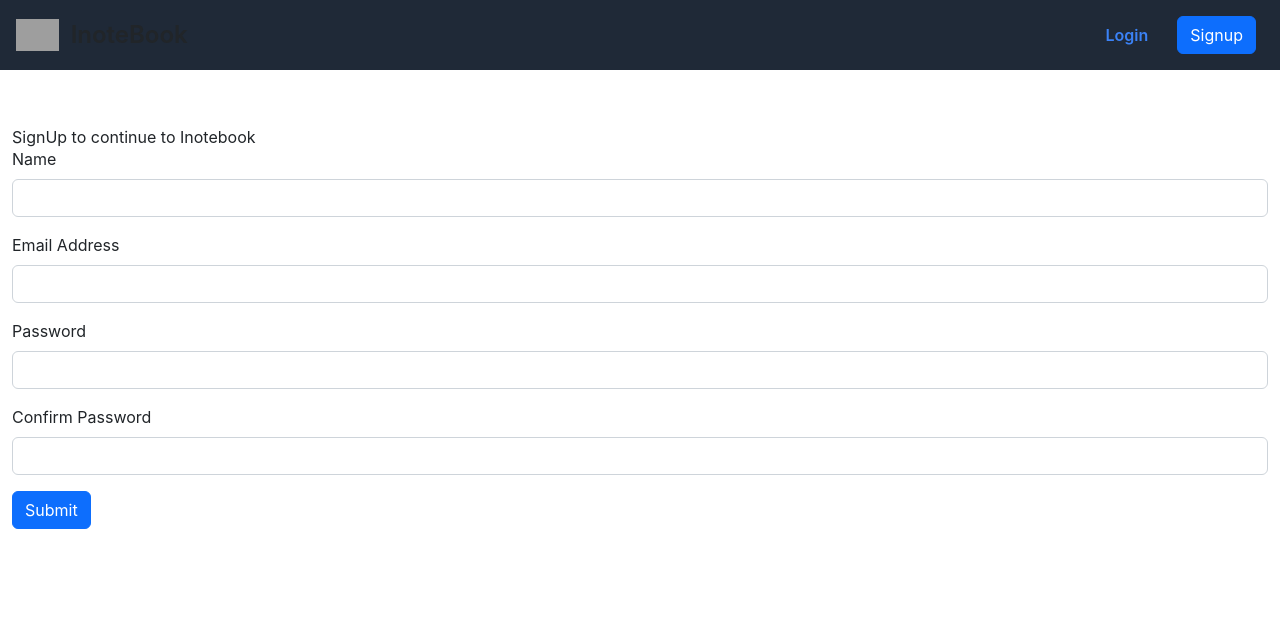
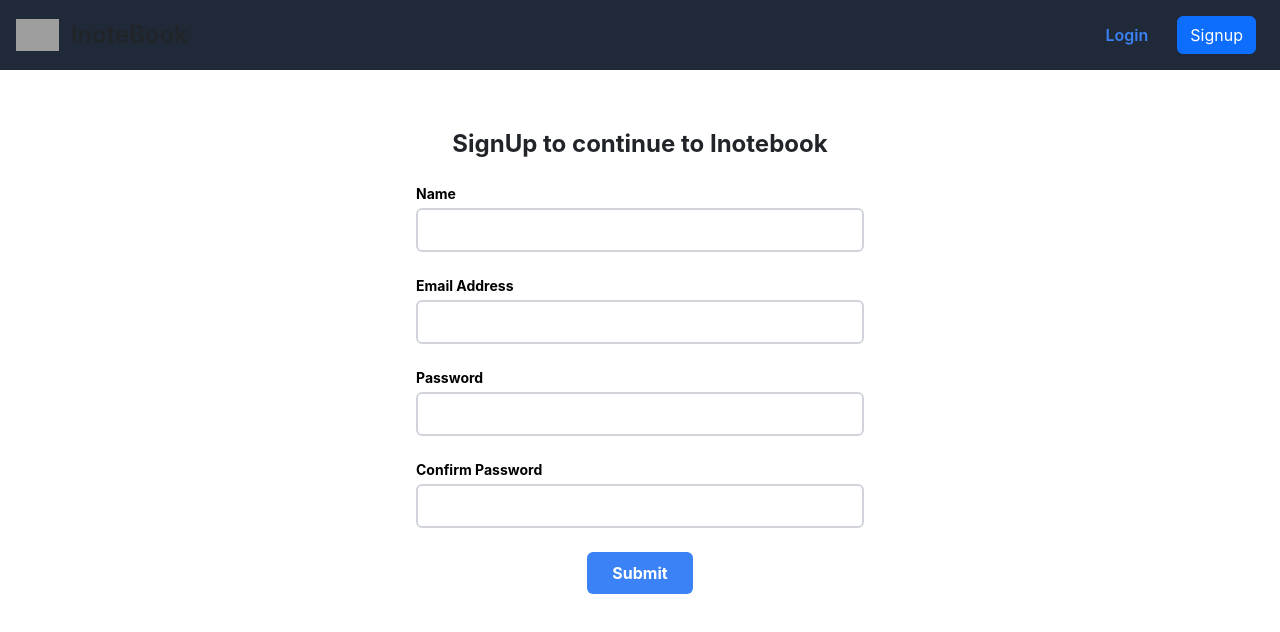
Before and after one commit to pranjal6314/inotebook, a React (Create React App) app: page /Signup in a window 1280 px wide. Shown: the top 632 px of the page. Built offline with nearby package versions, Linux system fonts and the light colour scheme; grey boxes are pictures that could not be loaded.

Commit message:
style : login , signup page updated 💎 fix :signup error 🐛

```diff
--- a/src/App.css
+++ b/src/App.css
@@ -1,4 +1,4 @@
-.App {
+/* .App {
   text-align: center;
 }
 
@@ -11,8 +11,8 @@
   .App-logo {
     animation: App-logo-spin infinite 20s linear;
   }
-}
-
+} */
+/*
 .App-header {
   background-color: #282c34;
   min-height: 100vh;
@@ -39,4 +39,4 @@
 
 i{
   cursor: pointer;
-}
+} */
--- a/src/Components/login/Login.js
+++ b/src/Components/login/Login.js
@@ -1,8 +1,8 @@
 import React, { useState } from "react";
 import { useNavigate } from "react-router-dom";
-import "./login.css";
 const Login = (props) => {
   const [credentials, setCredentials] = useState({ email: "", password: "" });
+
   const history = useNavigate();
   const handleSubmit = async (e) => {
     e.preventDefault();
@@ -19,9 +19,7 @@ const Login = (props) => {
     const json = await response.json();
     console.log(json);
     if (json.success) {
-      //save the auth token and redirect
       localStorage.setItem("token", json.authtoken);
-      //for redirecting we use usehistory hook
       props.showAlert("Logged in Successfully ", "success");
       history("/");
     } else {
@@ -32,41 +30,90 @@ const Login = (props) => {
     setCredentials({ ...credentials, [e.target.name]: e.target.value });
   };
   return (
-    <div className="mt-2">
-      <h2>Login to continue to Inotebook</h2>
-      <form onSubmit={handleSubmit}>
-        <div className="mb-3">
-          <label htmlFor="email" className="form-label">
+
+//     <div className="mt-2 flex justify-center items-center flex-col">
+//   <h2 className="text-center text-2xl font-bold">Login to continue to Inotebook</h2>
+//   <form onSubmit={handleSubmit} className="mt-4 w-full max-w-sm">
+//     <div className="mb-3">
+//       <label htmlFor="email" className="block text-sm font-bold text-black">
+//         Email Address
+//       </label>
+//       <input
+//         type="email"
+//         className="form-input mt-1 block w-full border-gray-300 rounded-md focus:outline-none focus:ring focus:border-blue-300"
+//         id="email"
+//         onChange={onchange}
+//         value={credentials.email}
+//         name="email"
+//         placeholder="Enter your email"
+//       />
+//     </div>
+//     <div className="mb-3">
+//       <label htmlFor="password" className="block text-sm font-bold text-black">
+//         Password
+//       </label>
+//       <input
+//         type="password"
+//         className="form-input mt-1 block w-full border-gray-300 rounded-md focus:outline-none focus:ring focus:border-blue-300"
+//         value={credentials.password}
+//         onChange={onchange}
+//         id="password"
+//         name="password"
+//         placeholder="Enter your password"
+//       />
+//     </div>
+
+//     <button
+//       type="submit"
+//       className="btn bg-blue-500 text-white hover:bg-blue-700 font-bold py-2 px-4 rounded focus:outline-none focus:shadow-outline-blue active:bg-blue-800"
+//     >
+//       Submit
+//     </button>
+//   </form>
+// </div>
+<div className="mt-2 flex justify-center items-center flex-col">
+  <h2 className="text-center text-2xl font-bold">Login to continue to Inotebook</h2>
+  <form onSubmit={handleSubmit} className="mt-4 w-full max-w-md">
+    <div className="mb-4">
+      <label htmlFor="email" className="block text-sm font-bold text-black">
         Email Address
       </label>
       <input
         type="email"
-            className="form-control"
+        className="form-input mt-1 block w-full border-2 border-gray-300 rounded-md p-2 focus:outline-none focus:ring focus:border-blue-300"
         id="email"
         onChange={onchange}
         value={credentials.email}
         name="email"
+        placeholder="Enter your email"
       />
     </div>
-        <div className="mb-3">
-          <label htmlFor="password" className="form-label">
+    <div className="mb-4">
+      <label htmlFor="password" className="block text-sm font-bold text-black">
         Password
       </label>
       <input
         type="password"
-            className="form-control"
+        className="form-input mt-1 block w-full border-2 border-gray-300 rounded-md p-2 focus:outline-none focus:ring focus:border-blue-300"
         value={credentials.password}
         onChange={onchange}
         id="password"
         name="password"
+        placeholder="Enter your password"
       />
     </div>
 
-        <button type="submit" className="btn btn-primary">
+    <div className="flex items-center justify-center">
+      <button
+        type="submit"
+        className="btn bg-blue-500 text-white hover:bg-blue-700 font-bold py-2 px-4 rounded focus:outline-none focus:shadow-outline-blue active:bg-blue-800"
+      >
         Submit
       </button>
+    </div>
   </form>
 </div>
+
     );
 };
 
--- a/src/Components/login/Signup.js
+++ b/src/Components/login/Signup.js
@@ -23,7 +23,7 @@ const Signup = (props) => {
       history("/");
       props.showAlert("Account Created Successfully ","success");
     }else{
-      props.showAlert("Invalid Credentials","danger");
+      props.showAlert(json.error,"danger");
     }
 
 
@@ -33,31 +33,103 @@ const Signup = (props) => {
     setCredentials({...credentials,[e.target.name]:e.target.value});
 }
   return (
-    <div className='mt-2'>
-    <h2>SignUp to continue to Inotebook</h2>
-      <form onSubmit={handleSubmit}>
+//     <div className='mt-2'>
+//     <h2>SignUp to continue to Inotebook</h2>
+//       <form onSubmit={handleSubmit}>
 
-  <div className="mb-3">
-    <label htmlFor="name" className="form-label">Name</label>
-    <input type="text" className="form-control" id="name" onChange={onchange} value={credentials.name} name='name'/>
-  </div>
-  <div className="mb-3">
-    <label htmlFor="email" className="form-label">Email Address</label>
-    <input type="email" className="form-control" id="email" onChange={onchange} value={credentials.email} name='email'/>
-  </div>
-  <div className="mb-3">
-    <label htmlFor="password" className="form-label">Password</label>
-    <input type="password" className="form-control" value={credentials.password} onChange={onchange} minLength={5} required id="password" name='password'/>
-  </div>
-  <div className="mb-3">
-    <label htmlFor="Cpassword" className="form-label">Confirm Password</label>
-    <input type="password" className="form-control" value={credentials.Cpassword} onChange={onchange}minLength={5} required id="Cpassword" name='Cpassword'/>
-  </div>
+//   <div className="mb-3">
+//     <label htmlFor="name" className="form-label">Name</label>
+//     <input type="text" className="form-control" id="name" onChange={onchange} value={credentials.name} name='name'/>
+//   </div>
+//   <div className="mb-3">
+//     <label htmlFor="email" className="form-label">Email Address</label>
+//     <input type="email" className="form-control" id="email" onChange={onchange} value={credentials.email} name='email'/>
+//   </div>
+//   <div className="mb-3">
+//     <label htmlFor="password" className="form-label">Password</label>
+//     <input type="password" className="form-control" value={credentials.password} onChange={onchange} minLength={5} required id="password" name='password'/>
+//   </div>
+//   <div className="mb-3">
+//     <label htmlFor="Cpassword" className="form-label">Confirm Password</label>
+//     <input type="password" className="form-control" value={credentials.Cpassword} onChange={onchange}minLength={5} required id="Cpassword" name='Cpassword'/>
+//   </div>
 
-  <button type="submit" className="btn btn-primary" >Submit</button>
-</form>
+//   <button type="submit" className="btn btn-primary" >Submit</button>
+// </form>
 
+//     </div>
+
+<div className='mt-2 flex justify-center items-center flex-col'>
+  <h2 className='text-center text-2xl font-bold'>SignUp to continue to Inotebook</h2>
+  <form onSubmit={handleSubmit} className='mt-4 w-full max-w-md'>
+    <div className='mb-4'>
+      <label htmlFor='name' className='block text-sm font-bold text-black'>
+        Name
+      </label>
+      <input
+        type='text'
+        className='form-input mt-1 block w-full border-2 border-gray-300 rounded-md p-2 focus:outline-none focus:ring focus:border-blue-300'
+        id='name'
+        onChange={onchange}
+        value={credentials.name}
+        name='name'
+      />
     </div>
+    <div className='mb-4'>
+      <label htmlFor='email' className='block text-sm font-bold text-black'>
+        Email Address
+      </label>
+      <input
+        type='email'
+        className='form-input mt-1 block w-full border-2 border-gray-300 rounded-md p-2 focus:outline-none focus:ring focus:border-blue-300'
+        id='email'
+        onChange={onchange}
+        value={credentials.email}
+        name='email'
+      />
+    </div>
+    <div className='mb-4'>
+      <label htmlFor='password' className='block text-sm font-bold text-black'>
+        Password
+      </label>
+      <input
+        type='password'
+        className='form-input mt-1 block w-full border-2 border-gray-300 rounded-md p-2 focus:outline-none focus:ring focus:border-blue-300'
+        value={credentials.password}
+        onChange={onchange}
+        minLength={5}
+        required
+        id='password'
+        name='password'
+      />
+    </div>
+    <div className='mb-4'>
+      <label htmlFor='Cpassword' className='block text-sm font-bold text-black'>
+        Confirm Password
+      </label>
+      <input
+        type='password'
+        className='form-input mt-1 block w-full border-2 border-gray-300 rounded-md p-2 focus:outline-none focus:ring focus:border-blue-300'
+        value={credentials.Cpassword}
+        onChange={onchange}
+        minLength={5}
+        required
+        id='Cpassword'
+        name='Cpassword'
+      />
+    </div>
+
+    <div className='flex items-center justify-center'>
+      <button
+        type='submit'
+        className='btn bg-blue-500 text-white hover:bg-blue-700 font-bold py-2 px-4 rounded focus:outline-none focus:shadow-outline-blue active:bg-blue-800'
+      >
+        Submit
+      </button>
+    </div>
+  </form>
+</div>
+
   )
 }
 
```
Also changed, not shown: 1 other file (tests, documents, lock files or other folders). Lines whose indentation alone changed are shown as unchanged.
